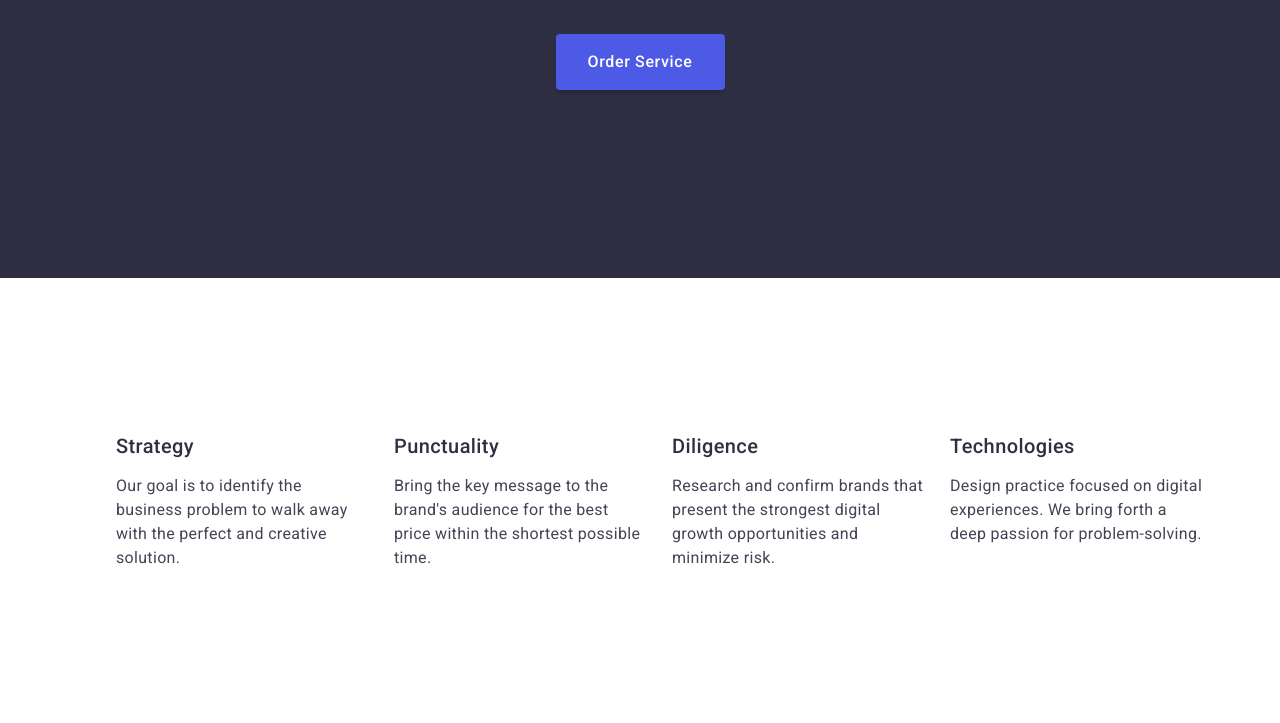
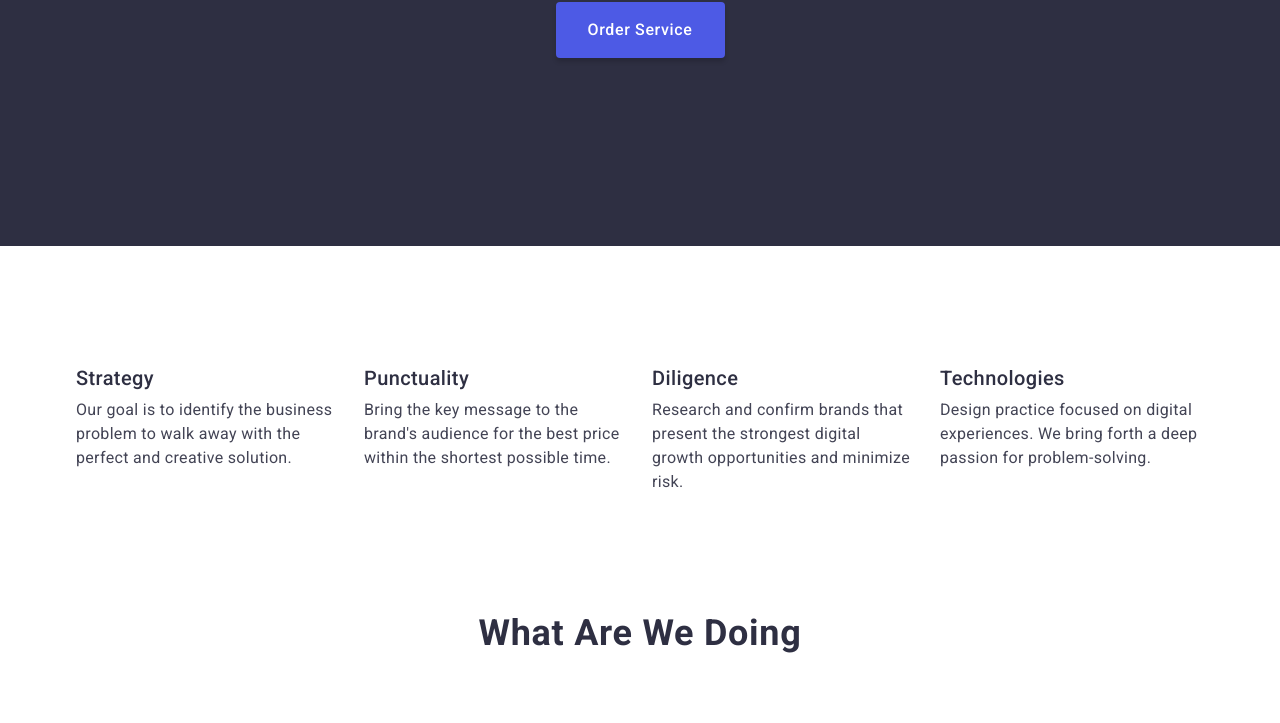
Before and after one commit to Yurii-Br/goit-markup-hw-03, a plain HTML site: page index.html in a window 1280 px wide. Shown: the part 427-1150 px from the top of the page. Drawn offline with nearby package versions, Linux system fonts and the light colour scheme.

Commit message:
Update styles.css

```diff
--- a/css/styles.css
+++ b/css/styles.css
@@ -9,6 +9,12 @@
   --primary-bg: #fff;
 }
 /* global-selectors */
+*,
+*::before,
+*::after {
+  margin: 0;
+  padding: 0;
+}
 img {
   display: block;
 }
@@ -300,7 +306,7 @@ body {
   row-gap: 48px;
 }
 .part-of-gall-list {
-  flex-basis: calc((100%-48px) / 3);
+  flex-basis: calc((100% - 48px) / 3);
 }
 .name-categ {
   padding: 32px 16px;
```
